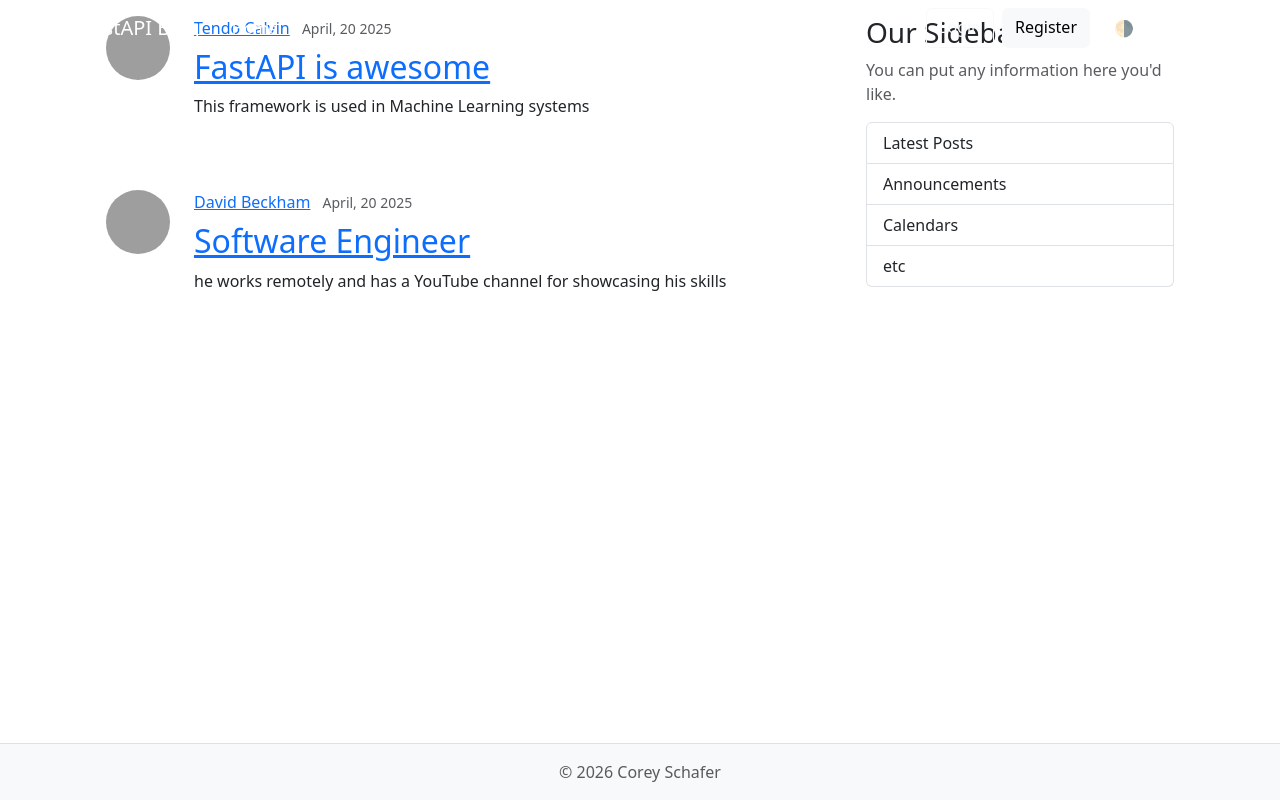
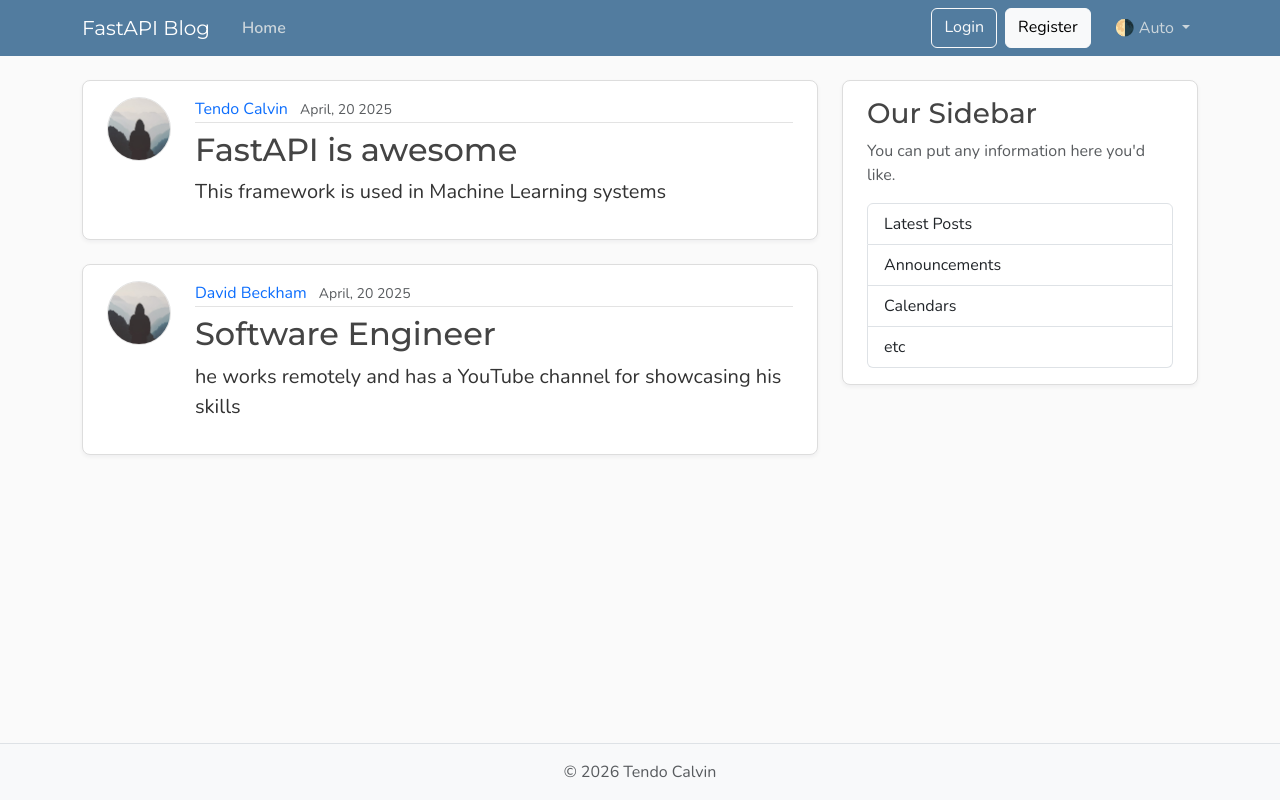
Before and after one commit to tendocalvin1/fastapi-refresher-for-GenAI, a FastAPI app: page /home in a window 1280 px wide. Run offline with FastAPI, Linux system fonts and the light colour scheme; grey boxes are pictures that could not be loaded.

Commit message:
Feat: Added some images to improve UI/UX user experience

```diff
--- a/src/fastapi_refresher/app.py
+++ b/src/fastapi_refresher/app.py
@@ -1,7 +1,9 @@
 from fastapi import FastAPI, Request
 from fastapi.templating import Jinja2Templates
+from fastapi.staticfiles import StaticFiles
 
 app = FastAPI()
+app.mount("/static", StaticFiles(directory="static"), name="static")
 
 templates = Jinja2Templates(directory="templates")
 
--- /dev/null
+++ b/static/css/main.css
@@ -0,0 +1,295 @@
+:root {
+  /* Fonts */
+  --font-heading: "Montserrat", system-ui, -apple-system, BlinkMacSystemFont,
+    sans-serif;
+  --font-body: "Nunito", system-ui, -apple-system, BlinkMacSystemFont,
+    sans-serif;
+
+  /* Colors */
+  --color-bg-body: #fafafa;
+  --color-bg-content: #ffffff;
+  --color-text-primary: #333333;
+  --color-text-heading: #444444;
+  --color-steel: #527c9f;
+  --color-nav-link: #cbd5db;
+  --color-nav-link-hover: #ffffff;
+  --color-link-hover: #428bca;
+  --color-border: #dddddd;
+  --color-border-light: #e3e3e3;
+
+  /* Spacing */
+  --spacing-xl: 5rem;
+
+  /* Sizing */
+  --article-img-size: 4rem; /* 64px converted to rem */
+  --account-img-size: 7.813rem; /* 125px converted to rem */
+}
+
+/* Base Styles */
+body {
+  font-family: var(--font-body);
+  background: var(--color-bg-body);
+  color: var(--color-text-primary);
+}
+
+main {
+  padding-top: var(--spacing-xl);
+}
+
+h1,
+h2,
+h3,
+h4,
+h5,
+h6 {
+  font-family: var(--font-heading);
+  color: var(--color-text-heading);
+}
+
+.navbar-brand {
+  font-family: var(--font-heading);
+}
+
+a {
+  text-decoration: none;
+}
+
+a:focus-visible,
+button:focus-visible {
+  outline: 2px solid var(--color-link-hover);
+  outline-offset: 2px;
+}
+
+/* Headers and Navigation */
+.bg-steel {
+  background-color: var(--color-steel);
+}
+
+.site-header .navbar-nav .nav-link {
+  color: var(--color-nav-link);
+  transition: color 0.2s ease-in-out;
+}
+
+.site-header .navbar-nav .nav-link:hover,
+.site-header .navbar-nav .nav-link:focus {
+  color: var(--color-nav-link-hover);
+}
+
+.site-header .navbar-nav .nav-link.active {
+  font-weight: 600;
+}
+
+/* Content Sections */
+.content-section {
+  background: var(--color-bg-content);
+  border: 1px solid var(--color-border);
+  border-radius: 0.5rem;
+  box-shadow: 0 2px 4px rgba(15, 23, 42, 0.05);
+  transition: box-shadow 0.15s ease, transform 0.15s ease,
+    border-color 0.15s ease;
+}
+
+.content-section:hover {
+  box-shadow: 0 4px 10px rgba(15, 23, 42, 0.1);
+  border-color: var(--color-border-light);
+}
+
+/* Articles */
+.article-title {
+  color: var(--color-text-heading);
+  transition: color 0.2s ease-in-out;
+}
+
+a.article-title:hover,
+a.article-title:focus {
+  color: var(--color-link-hover);
+  text-decoration: none;
+}
+
+.article-content {
+  white-space: pre-line;
+  font-size: 1.25rem;
+}
+
+.article-img {
+  height: var(--article-img-size);
+  width: var(--article-img-size);
+  flex-shrink: 0;
+  object-fit: cover;
+  border: 1px solid var(--color-border-light);
+  box-shadow: 0 0 0 2px var(--color-bg-content);
+}
+
+.article-metadata {
+  padding-bottom: 0.063rem; /* 1px converted to rem */
+  border-bottom: 1px solid var(--color-border-light);
+}
+
+.article-metadata a {
+  transition: color 0.2s ease-in-out;
+}
+
+.article-metadata a:hover,
+.article-metadata a:focus {
+  color: var(--color-text-primary);
+  text-decoration: none;
+}
+
+.article-svg {
+  width: 1.563rem; /* 25px converted to rem */
+  height: 1.563rem;
+  vertical-align: middle;
+}
+
+/* Account/Profile */
+.account-img {
+  height: var(--account-img-size);
+  width: var(--account-img-size);
+  object-fit: cover;
+}
+
+.account-heading {
+  font-size: 2.5rem;
+}
+
+.file-input-sm {
+  max-width: 300px;
+}
+
+/* Custom Button Colors - Light Mode */
+.btn-outline-primary {
+  --bs-btn-color: #527c9f;
+  --bs-btn-border-color: #527c9f;
+  --bs-btn-hover-color: #fff;
+  --bs-btn-hover-bg: #466a87;
+  --bs-btn-hover-border-color: #3f6179;
+  --bs-btn-active-color: #fff;
+  --bs-btn-active-bg: #3f6179;
+  --bs-btn-active-border-color: #3a5b72;
+}
+
+.btn-outline-secondary {
+  --bs-btn-color: #495057;
+  --bs-btn-border-color: #6c757d;
+  --bs-btn-hover-color: #fff;
+  --bs-btn-hover-bg: #5a6268;
+  --bs-btn-hover-border-color: #545b62;
+  --bs-btn-active-color: #fff;
+  --bs-btn-active-bg: #545b62;
+  --bs-btn-active-border-color: #4e555b;
+}
+
+.btn-outline-danger {
+  --bs-btn-color: #a85b5b;
+  --bs-btn-border-color: #a85b5b;
+  --bs-btn-hover-color: #fff;
+  --bs-btn-hover-bg: #924e4e;
+  --bs-btn-hover-border-color: #874848;
+  --bs-btn-active-color: #fff;
+  --bs-btn-active-bg: #874848;
+  --bs-btn-active-border-color: #7c4242;
+}
+
+.btn-primary {
+  --bs-btn-color: #fff;
+  --bs-btn-bg: #527c9f;
+  --bs-btn-border-color: #527c9f;
+  --bs-btn-hover-color: #fff;
+  --bs-btn-hover-bg: #466a87;
+  --bs-btn-hover-border-color: #3f6179;
+  --bs-btn-active-color: #fff;
+  --bs-btn-active-bg: #3f6179;
+  --bs-btn-active-border-color: #3a5b72;
+}
+
+.btn-danger {
+  --bs-btn-color: #fff;
+  --bs-btn-bg: #a85b5b;
+  --bs-btn-border-color: #a85b5b;
+  --bs-btn-hover-color: #fff;
+  --bs-btn-hover-bg: #924e4e;
+  --bs-btn-hover-border-color: #874848;
+  --bs-btn-active-color: #fff;
+  --bs-btn-active-bg: #874848;
+  --bs-btn-active-border-color: #7c4242;
+}
+
+/* Custom Button Colors - Dark Mode */
+[data-bs-theme="dark"] .btn-outline-primary {
+  --bs-btn-color: #8aadc8;
+  --bs-btn-border-color: #8aadc8;
+  --bs-btn-hover-color: #000;
+  --bs-btn-hover-bg: #8aadc8;
+  --bs-btn-hover-border-color: #9fbdd4;
+  --bs-btn-active-color: #000;
+  --bs-btn-active-bg: #9fbdd4;
+  --bs-btn-active-border-color: #b4cde0;
+}
+
+[data-bs-theme="dark"] .btn-outline-secondary {
+  --bs-btn-color: #b8bfc6;
+  --bs-btn-border-color: #8a939b;
+  --bs-btn-hover-color: #000;
+  --bs-btn-hover-bg: #b8bfc6;
+  --bs-btn-hover-border-color: #adb5bd;
+  --bs-btn-active-color: #000;
+  --bs-btn-active-bg: #adb5bd;
+  --bs-btn-active-border-color: #a2aab2;
+}
+
+[data-bs-theme="dark"] .btn-outline-danger {
+  --bs-btn-color: #d89090;
+  --bs-btn-border-color: #d89090;
+  --bs-btn-hover-color: #000;
+  --bs-btn-hover-bg: #d89090;
+  --bs-btn-hover-border-color: #e0a8a8;
+  --bs-btn-active-color: #000;
+  --bs-btn-active-bg: #e0a8a8;
+  --bs-btn-active-border-color: #e8bcbc;
+}
+
+/* Responsive Adjustments */
+@media (max-width: 768px) {
+  .account-heading {
+    font-size: 2rem;
+  }
+
+  .article-img {
+    height: 3rem;
+    width: 3rem;
+  }
+}
+
+/* Dark Mode Features */
+
+[data-bs-theme="dark"] {
+  --color-bg-body: #1a1a1a;
+  --color-bg-content: #2d2d2d;
+  --color-text-primary: #e0e0e0;
+  --color-text-heading: #f0f0f0;
+  --color-border: #404040;
+  --color-border-light: #4a4a4a;
+}
+
+[data-bs-theme="dark"] .content-section {
+  box-shadow: 0 1px 3px rgba(0, 0, 0, 0.3);
+}
+
+[data-bs-theme="dark"] article.content-section:hover {
+  box-shadow: 0 2px 8px rgba(0, 0, 0, 0.5);
+}
+
+/* Custom Modal Colors */
+.modal-header.bg-success {
+  background-color: #4a7c5d !important;
+}
+
+.modal-header.bg-danger {
+  background-color: #a85b5b !important;
+}
+
+/* Ensure modal header text stays white in both themes */
+.modal-header.bg-success .modal-title,
+.modal-header.bg-danger .modal-title {
+  color: #ffffff !important;
+}
--- a/templates/layout.html
+++ b/templates/layout.html
@@ -134,7 +134,7 @@
     <footer class="mt-auto py-3 bg-body-tertiary border-top">
       <div class="container text-center">
         <p class="text-body-secondary mb-0">
-          © <span id="year"></span> Corey Schafer
+          © <span id="year"></span> Tendo Calvin
         </p>
       </div>
     </footer>
```
Also changed, not shown: static/icons/favicon.ico (added), static/icons/icon-192.png (added), static/icons/icon-512.png (added), static/icons/icon.png (added), static/icons/icon.svg (added), static/icons/original.png (added), static/profile_pics/default.jpg (added).
